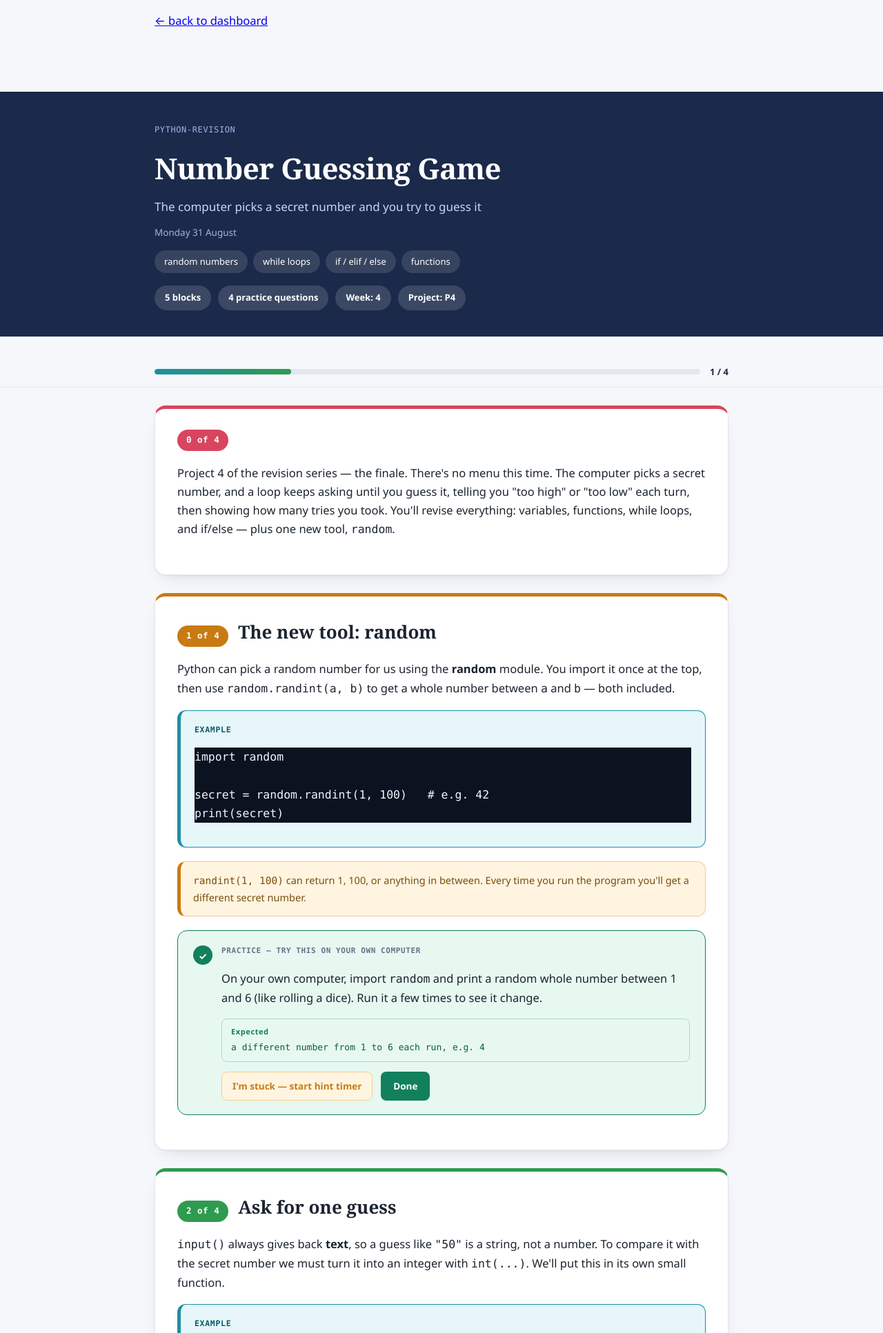
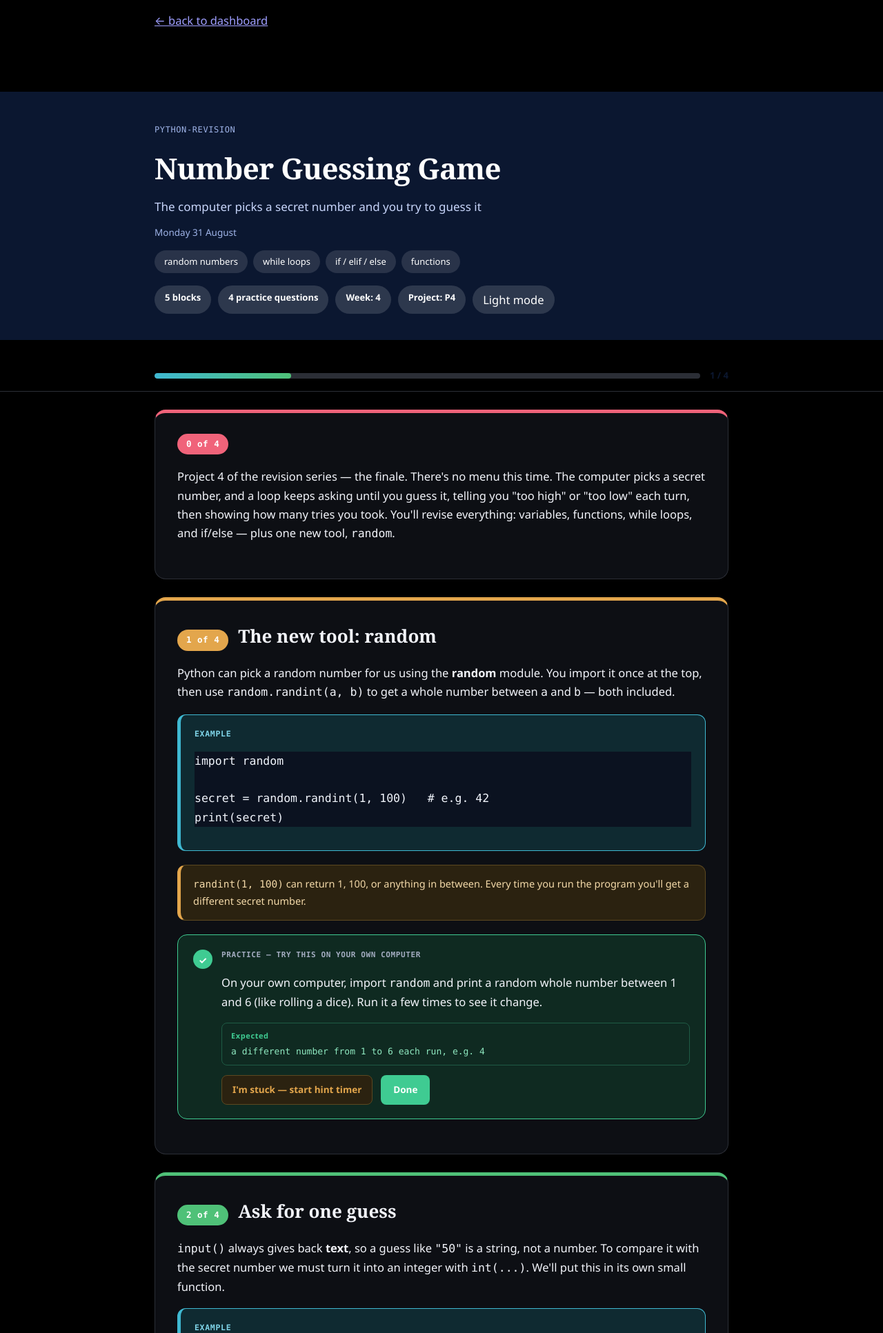
Before and after one commit to eeumairali/student-portal, a Django app: page /lesson/13/ in a window 1280 px wide. Shown: the top 1933 px of the page at 69% size. Run offline with Django 5.2, Linux system fonts and the light colour scheme; a user stored in the database is signed in; data comes from the database, SQL or seed files in the repository; both versions use the stored data as it was after the commit; some libraries are stand-ins or nearby versions.

Commit message:
updated the html as dark mode

```diff
--- a/static/css/lesson-theme.css
+++ b/static/css/lesson-theme.css
@@ -6,19 +6,44 @@
    solution reveal. */
 
 :root{
-  --ink:#1B2430; --paper:#F6F7FB; --card:#FFFFFF; --line:#E3E7EF; --muted:#67718A;
-  --deep:#1B2A4A;
-  --amber:#C97A12; --amberbg:#FFF4E0; --amberline:#F0CE94;
-  --green:#12805C; --greenbg:#E7F8F0; --greenline:#9FE0C4;
+  /* Dark is the default palette; [data-theme="light"] below switches to the
+     original light one. Toggled and persisted by static/js/theme-toggle.js. */
+  --ink:#F2F4FA; --paper:#000000; --card:#0D0F14; --line:#2B2E36; --muted:#A3ACC0;
+  --deep:#0B1730;
+  --amber:#E3A64C; --amberbg:#2B2210; --amberline:#5C4820;
+  --green:#3FCB92; --greenbg:#0F2A21; --greenline:#1F5B45;
   --code:#0B1220; --codetext:#F1F5FC;
+  --examplelabel:#7FD4E8;
+  --ambertext:#F3D9A8; --amberhover:#3A2E15;
+  --greentext:#8FE8C0;
+  --redline:#5C2430; --redbg:#301419; --redtext:#F5A3AC;
   --font-display:Georgia,"Times New Roman",serif;
   --font-body:"Segoe UI",-apple-system,BlinkMacSystemFont,Roboto,sans-serif;
   --font-mono:"SFMono-Regular",Consolas,"Liberation Mono",Menlo,monospace;
   --base-size:16.5px; --base-line:1.65;
   --radius:16px;
+  --shadow:0 1px 2px rgba(0,0,0,.25),0 10px 26px -14px rgba(0,0,0,.55);
+
+  /* block accent cycle */
+  --c1:#F0637A; --c1bg:#3A1620;
+  --c2:#E3A64C; --c2bg:#332510;
+  --c3:#4FC178; --c3bg:#132B1D;
+  --c4:#3FB8D1; --c4bg:#0F2A31;
+  --c5:#8B90F2; --c5bg:#211F3D;
+  --c6:#C97AE8; --c6bg:#301F3A;
+  --c7:#D9A93E; --c7bg:#332810;
+}
+:root[data-theme="light"]{
+  --ink:#1B2430; --paper:#F6F7FB; --card:#FFFFFF; --line:#E3E7EF; --muted:#67718A;
+  --deep:#1B2A4A;
+  --amber:#C97A12; --amberbg:#FFF4E0; --amberline:#F0CE94;
+  --green:#12805C; --greenbg:#E7F8F0; --greenline:#9FE0C4;
+  --examplelabel:#0D5A6B;
+  --ambertext:#7A4E0C; --amberhover:#FCE7C3;
+  --greentext:#0E5C40;
+  --redline:#F0B4B4; --redbg:#FDECEC; --redtext:#7A1E1E;
   --shadow:0 1px 2px rgba(20,30,60,.05),0 10px 26px -14px rgba(20,30,60,.22);
 
-  /* block accent cycle */
   --c1:#D9455F; --c1bg:#FDECEF;
   --c2:#C97A12; --c2bg:#FFF4E0;
   --c3:#2E9B4F; --c3bg:#EAF8EE;
@@ -29,7 +54,8 @@
 }
 
 *{box-sizing:border-box}
-.lesson-doc{background:var(--paper); color:var(--ink); font:var(--base-size)/var(--base-line) var(--font-body);}
+html:has(body.lesson-doc){background:var(--paper)}
+.lesson-doc{background:var(--paper); color:var(--ink); font:var(--base-size)/var(--base-line) var(--font-body); min-height:100vh}
 body.lesson-doc{margin:0}
 .lesson-doc code, .lesson-doc .mono{ font-family:var(--font-mono) }
 .lesson-doc .wrap{max-width:880px;margin:0 auto;padding:0 24px 90px}
@@ -48,6 +74,7 @@ body.lesson-doc{margin:0}
 .lesson-doc ul.topics li{background:rgba(255,255,255,.12);border-radius:999px;padding:6px 14px;font-size:13px}
 .lesson-doc .meta{display:flex;flex-wrap:wrap;gap:10px}
 .lesson-doc .pill{background:rgba(255,255,255,.14);border-radius:999px;padding:7px 15px;font-size:13px;font-weight:600}
+.lesson-doc .theme-toggle-btn{cursor:pointer;border:none;font:inherit}
 @media(max-width:700px){.lesson-doc header.lhead{padding:32px 0 26px;margin-bottom:22px}}
 
 /* ---------- progress bar ---------- */
@@ -95,13 +122,13 @@ body.lesson-doc{margin:0}
 .lesson-doc .example{background:var(--c4bg);border:1px solid var(--c4);border-left:5px solid var(--c4);
   border-radius:12px;padding:18px 20px;margin-bottom:20px}
 .lesson-doc .example-label{display:block;font-family:var(--font-mono);font-size:11.5px;font-weight:700;
-  letter-spacing:.7px;text-transform:uppercase;color:#0D5A6B;margin-bottom:10px}
+  letter-spacing:.7px;text-transform:uppercase;color:var(--examplelabel);margin-bottom:10px}
 .lesson-doc .example-body .prose{margin-bottom:0}
 .lesson-doc .example-body pre{background:var(--code);color:var(--codetext)}
 
 /* ---------- tip ---------- */
 .lesson-doc .tip{background:var(--amberbg);border:1px solid var(--amberline);border-left:5px solid var(--amber);
-  border-radius:12px;padding:15px 18px;margin-bottom:20px;font-size:14.5px;color:#7A4E0C}
+  border-radius:12px;padding:15px 18px;margin-bottom:20px;font-size:14.5px;color:var(--ambertext,#7A4E0C)}
 .lesson-doc .tip p{margin:0 0 8px}
 .lesson-doc .tip p:last-child{margin-bottom:0}
 
@@ -136,14 +163,14 @@ body.lesson-doc{margin:0}
 .lesson-doc .expect{background:var(--greenbg);border:1px solid var(--greenline);border-radius:8px;
   padding:9px 13px;margin-top:12px;font-size:13px}
 .lesson-doc .expect b{color:var(--green);font-size:11px;letter-spacing:.6px;display:block;margin-bottom:3px}
-.lesson-doc .expect .mono{color:#0E5C40}
+.lesson-doc .expect .mono{color:var(--greentext,#0E5C40)}
 
 /* ---------- hint / timer / mark done ---------- */
 .lesson-doc .practice-actions{margin-top:14px;display:flex;align-items:center;gap:12px;flex-wrap:wrap}
 .lesson-doc button{font:inherit;cursor:pointer;border-radius:8px;border:1px solid transparent}
 .lesson-doc .hbtn{background:var(--amberbg);border-color:var(--amberline);color:var(--amber);
   font-size:13.5px;font-weight:600;padding:9px 15px;transition:.15s}
-.lesson-doc .hbtn:hover{background:#FCE7C3}
+.lesson-doc .hbtn:hover{background:var(--amberhover,#FCE7C3)}
 .lesson-doc .hbtn:disabled{cursor:default;opacity:.95}
 .lesson-doc .dbtn{background:var(--deep);color:#fff;font-size:13.5px;font-weight:600;padding:9px 17px}
 .lesson-doc .dbtn:hover{background:#132039}
@@ -157,10 +184,10 @@ body.lesson-doc{margin:0}
 @keyframes lesson-drop{from{opacity:0;transform:translateY(-7px)}to{opacity:1;transform:none}}
 .lesson-doc .hint h4{margin:0 0 8px;font-size:11px;letter-spacing:.8px;color:var(--amber);text-transform:uppercase}
 .lesson-doc .hint pre{margin:0}
-.lesson-doc .hint p{margin:9px 0 0;font-size:13.5px;color:#7A4E0C}
+.lesson-doc .hint p{margin:9px 0 0;font-size:13.5px;color:var(--ambertext,#7A4E0C)}
 
 /* ---------- preview-only chrome ---------- */
-.lesson-doc .preview-warnings{border-color:#F0B4B4;background:#FDECEC;color:#7A1E1E;border-left-color:#D9455F}
+.lesson-doc .preview-warnings{border-color:var(--redline,#F0B4B4);background:var(--redbg,#FDECEC);color:var(--redtext,#7A1E1E);border-left-color:var(--c1)}
 .lesson-doc .preview-warnings ul{margin:8px 0 0;padding-left:18px}
 .lesson-doc .back-to-editor{margin:0 0 20px}
 .lesson-doc .back-to-editor a{display:inline-flex;align-items:center;gap:7px;
@@ -169,7 +196,6 @@ body.lesson-doc{margin:0}
   border-radius:999px;padding:7px 14px 7px 12px;text-decoration:none;
   box-shadow:var(--shadow);transition:.15s}
 .lesson-doc .back-to-editor a:hover{color:var(--deep);border-color:var(--c4);background:var(--c4bg)}
-.lesson-doc .back-to-editor a{color:var(--c4)}
 
 /* ---------- finish ---------- */
 .lesson-doc .done-msg{margin-top:26px;padding:22px 26px;background:var(--deep);color:#fff;
--- /dev/null
+++ b/static/js/theme-toggle.js
@@ -0,0 +1,41 @@
+(function () {
+  "use strict";
+  var KEY = "theme";
+
+  function apply(theme) {
+    if (theme === "light") {
+      document.documentElement.setAttribute("data-theme", "light");
+    } else {
+      document.documentElement.removeAttribute("data-theme");
+    }
+    var meta = document.querySelector('meta[name="color-scheme"]');
+    if (meta) meta.setAttribute("content", theme === "light" ? "light" : "dark");
+    document.querySelectorAll("[data-theme-toggle]").forEach(function (btn) {
+      btn.textContent = theme === "light" ? "Dark mode" : "Light mode";
+    });
+  }
+
+  function current() {
+    try {
+      return localStorage.getItem(KEY) || "dark";
+    } catch (e) {
+      return "dark";
+    }
+  }
+
+  apply(current());
+
+  document.addEventListener("click", function (e) {
+    var btn = e.target.closest("[data-theme-toggle]");
+    if (!btn) return;
+    var next = current() === "light" ? "dark" : "light";
+    try {
+      localStorage.setItem(KEY, next);
+    } catch (e) {}
+    apply(next);
+  });
+
+  document.addEventListener("DOMContentLoaded", function () {
+    apply(current());
+  });
+})();
--- a/templates/base.html
+++ b/templates/base.html
@@ -5,6 +5,7 @@
 <meta name="viewport" content="width=device-width, initial-scale=1">
 <meta name="robots" content="noindex, nofollow">
 <meta name="color-scheme" content="dark">
+<script>(function(){try{if(localStorage.getItem("theme")==="light"){document.documentElement.setAttribute("data-theme","light")}}catch(e){}})();</script>
 <title>{% block title %}Student portal{% endblock %}</title>
 <link rel="preconnect" href="https://fonts.googleapis.com">
 <link rel="preconnect" href="https://fonts.gstatic.com" crossorigin>
@@ -12,6 +13,7 @@
 <link rel="stylesheet" href="{% static 'css/app.css' %}">
 <script defer src="{% static 'js/alpine.min.js' %}"></script>
 <script src="{% static 'js/htmx.min.js' %}"></script>
+<script defer src="{% static 'js/theme-toggle.js' %}"></script>
 {% block extra_head %}{% endblock %}
 </head>
 <body class="min-h-full flex flex-col">
@@ -31,6 +33,7 @@
           <a class="text-teal-600 hover:underline" href="/admin/">Admin</a>
         {% endif %}
       {% endif %}
+      <button type="button" data-theme-toggle class="btn-quiet px-3 py-1.5 text-xs">Light mode</button>
       {% if user.is_authenticated %}
         <form method="post" action="{% url 'logout' %}">{% csrf_token %}
           <button class="text-slate-500 hover:text-ink">Sign out</button>
--- a/templates/learning/lesson/_document_body.html
+++ b/templates/learning/lesson/_document_body.html
@@ -13,6 +13,7 @@
       <span class="pill">{{ blocks|length }} block{{ blocks|length|pluralize }}</span>
       {% if practices %}<span class="pill">{{ practices|length }} practice question{{ practices|length|pluralize }}</span>{% endif %}
       {% for key, value in meta_pills %}<span class="pill">{{ key }}: {{ value }}</span>{% endfor %}
+      <button type="button" data-theme-toggle class="pill theme-toggle-btn">Light mode</button>
     </div>
   </div>
 </header>
--- a/templates/learning/lesson/document.html
+++ b/templates/learning/lesson/document.html
@@ -4,6 +4,8 @@
     <meta charset="utf-8">
     <meta name="viewport" content="width=device-width, initial-scale=1">
     <meta name="robots" content="noindex, nofollow">
+    <meta name="color-scheme" content="dark">
+    <script>(function(){try{if(localStorage.getItem("theme")==="light"){document.documentElement.setAttribute("data-theme","light")}}catch(e){}})();</script>
     <title>{{ front_matter.title }}{% if course %} · {{ course }}{% endif %}</title>
     <link rel="stylesheet" href="{% static 'css/lesson-theme.css' %}">
     {% if front_matter.accent %}
@@ -13,5 +15,6 @@
 <body class="lesson-doc">
     {% include "learning/lesson/_document_body.html" %}
 <script src="{% static 'js/lesson.js' %}" defer></script>
+<script src="{% static 'js/theme-toggle.js' %}" defer></script>
 </body>
 </html>
--- a/templates/learning/lesson_document_detail.html
+++ b/templates/learning/lesson_document_detail.html
@@ -4,6 +4,8 @@
 <meta charset="utf-8">
 <meta name="viewport" content="width=device-width, initial-scale=1">
 <meta name="robots" content="noindex, nofollow">
+<meta name="color-scheme" content="dark">
+<script>(function(){try{if(localStorage.getItem("theme")==="light"){document.documentElement.setAttribute("data-theme","light")}}catch(e){}})();</script>
 <title>{{ front_matter.title }}{% if course %} · {{ course }}{% endif %}</title>
 <link rel="stylesheet" href="{% static 'css/lesson-theme.css' %}">
 {% if front_matter.accent %}
@@ -19,5 +21,6 @@
 </div>
 {% include "learning/lesson/_document_body.html" %}
 <script src="{% static 'js/lesson.js' %}" defer></script>
+<script src="{% static 'js/theme-toggle.js' %}" defer></script>
 </body>
 </html>
```
Also changed, not shown: static/css/input.css (+10 -1 lines), db.sqlite3, static/css/app.css.
